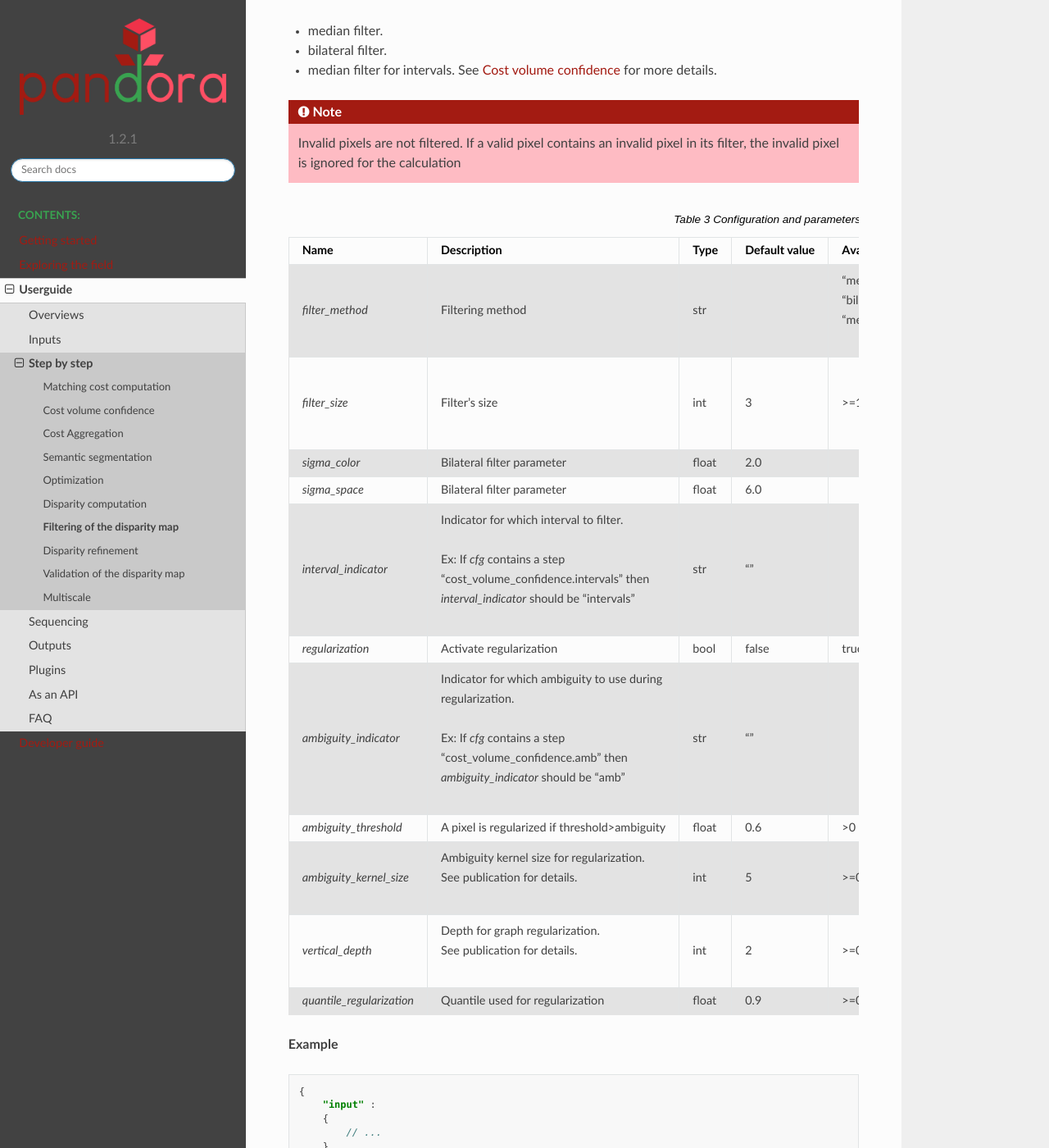
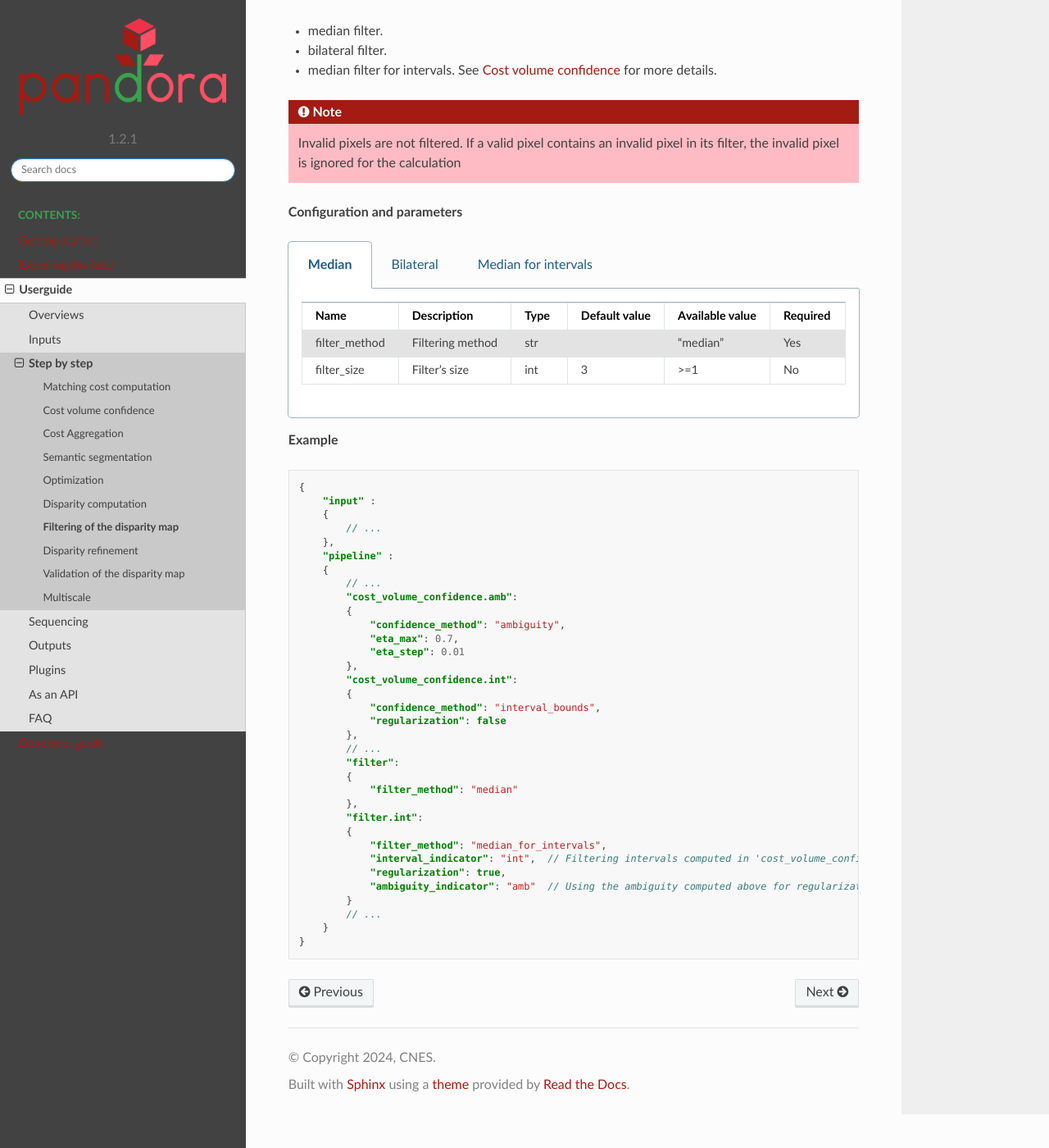
Before and after one commit to CNES/Pandora, a Sphinx documentation site: the page built from docs/source/userguide/step_by_step/filtering.rst, in a window 1280 px wide and 1400 px high, scrolled down 238 px. Shown: the whole window at 82% size. Built offline with Sphinx 7.4.7 and the Read the Docs theme 2.0.0, drawn with Linux system fonts in a browser that asks for light colours; formulas are drawn with MathJax 3; pages that are not in the unit, such as notebooks, are missing from menus.

Commit message:
doc: add dynamic tab for filter config and parameters

```diff
--- a/docs/source/userguide/step_by_step/filtering.rst
+++ b/docs/source/userguide/step_by_step/filtering.rst
@@ -14,100 +14,149 @@ The filtering methods allow to homogenize the disparity maps, those available in
 
 .. note::  Invalid pixels are not filtered. If a valid pixel contains an invalid pixel in its filter, the invalid pixel is ignored for the calculation
 
+**Configuration and parameters**
 
-.. list-table:: Configuration and parameters
-   :widths: 19 19 19 19 19 19
-   :header-rows: 1
+.. tabs::
 
+    .. tab:: Median
 
-   * - Name
-     - Description
-     - Type
-     - Default value
-     - Available value
-     - Required
-   * - *filter_method*
-     - Filtering method
-     - str
-     -
-     - | "median",
-       | "bilateral",
-       | "median_for_intervals"
-     - Yes
-   * - *filter_size*
-     - Filter's size
-     - int
-     - 3
-     - >=1
-     - | No.
-       | Only available if "median" or "median_for_intervals"
-       | filter
-   * - *sigma_color*
-     - Bilateral filter parameter
-     - float
-     - 2.0
-     -
-     - No. Only available if "bilateral" filter
-   * - *sigma_space*
-     - Bilateral filter parameter
-     - float
-     - 6.0
-     -
-     - No. Only available if "bilateral" filter
-   * - *interval_indicator*
-     - | Indicator for which interval to filter.
-       |
-       | Ex: If *cfg* contains a step
-       | "cost_volume_confidence.intervals" then
-       | *interval_indicator* should be "intervals"
-     - str
-     - ""
-     -
-     - No. Only available if "median_for_intervals" filter
-   * - *regularization*
-     - Activate regularization
-     - bool
-     - false
-     - true, false
-     - No. Only available if "median_for_intervals" filter
-   * - *ambiguity_indicator*
-     - | Indicator for which ambiguity to use during
-       | regularization.
-       |
-       | Ex: If *cfg* contains a step
-       | "cost_volume_confidence.amb" then
-       | *ambiguity_indicator* should be "amb"
-     - str
-     - ""
-     -
-     - No. Only available if "median_for_intervals" filter
-   * - *ambiguity_threshold*
-     - A pixel is regularized if threshold>ambiguity
-     - float
-     - 0.6
-     - >0 and <1
-     - No. Only available if "median_for_intervals" filter
-   * - *ambiguity_kernel_size*
-     - | Ambiguity kernel size for regularization.
-       | See publication for details.
-     - int
-     - 5
-     - >=0
-     - No. Only available if "median_for_intervals" filter
-   * - *vertical_depth*
-     - | Depth for graph regularization.
-       | See publication for details.
-     - int
-     - 2
-     - >=0
-     - No. Only available if "median_for_intervals" filter
-   * - *quantile_regularization*
-     - Quantile used for regularization
-     - float
-     - 0.9
-     - >=0 and <=1
-     - No. Only available if "median_for_intervals" filter
+        .. tabs::
 
+            .. list-table::
+                :widths: 19 19 19 19 19 19
+                :header-rows: 1
+
+                * - Name
+                  - Description
+                  - Type
+                  - Default value
+                  - Available value
+                  - Required
+                * - filter_method
+                  - Filtering method
+                  - str
+                  -
+                  - "median"
+                  - Yes
+                * - filter_size
+                  - Filter's size
+                  - int
+                  - 3
+                  - >=1
+                  - No
+
+    .. tab:: Bilateral
+
+        .. tabs::
+
+            .. list-table::
+                :widths: 19 19 19 19 19 19
+                :header-rows: 1
+
+                * - Name
+                  - Description
+                  - Type
+                  - Default value
+                  - Available value
+                  - Required
+                * - filter_method
+                  - Filtering method
+                  - str
+                  -
+                  - "bilateral"
+                  - Yes
+                * - sigma_color
+                  - Bilateral filter parameter
+                  - float
+                  - 2.0
+                  -
+                  - No
+                * - sigma_space
+                  - Bilateral filter parameter
+                  - float
+                  - 6.0
+                  -
+                  - No
+
+    .. tab:: Median for intervals
+
+        .. tabs::
+
+            .. list-table::
+                :widths: 19 19 19 19 19 19
+                :header-rows: 1
+
+                * - Name
+                  - Description
+                  - Type
+                  - Default value
+                  - Available value
+                  - Required
+                * - filter_method
+                  - Filtering method
+                  - str
+                  -
+                  - "median_for_intervals"
+                  - Yes
+                * - filter_size
+                  - Filter’s size
+                  - int
+                  - 3
+                  - >=1
+                  - No
+                * - interval_indicator
+                  - | Indicator for which interval to filter.
+                    |
+                    | Ex: If cfg contains a step
+                    | “cost_volume_confidence.intervals” then
+                    | interval_indicator should be “intervals”
+                  - str
+                  - ""
+                  -
+                  - No
+                * - regularization
+                  - Activate regularization
+                  - bool
+                  - False
+                  - True, False
+                  - No
+                * - ambiguity_indicator
+                  - | Indicator for which ambiguity to use during
+                    | regularization.
+                    |
+                    | Ex: If cfg contains a step
+                    | “cost_volume_confidence.amb” then
+                    | ambiguity_indicator should be “amb”
+                  - str
+                  - ""
+                  -
+                  - No
+                * - ambiguity_threshold
+                  - A pixel is regularized if threshold>ambiguity
+                  - float
+                  - 0.6
+                  - >0 and <1
+                  - No
+                * - ambiguity_kernel_size
+                  - | Ambiguity kernel size for regularization.
+                    | See publication for details.
+                  - int
+                  - 5
+                  - >=0
+                  - No
+                * - vertical_depth
+                  - | Depth for graph regularization.
+                    | See publication for details.
+                  - int
+                  - 2
+                  - >=0
+                  - No
+                * - quantile_regularization
+                  - Quantile used for regularization
+                  - float
+                  - 0.9
+                  - >=0 and <=1
+                  - No
 
 **Example**
 
```
